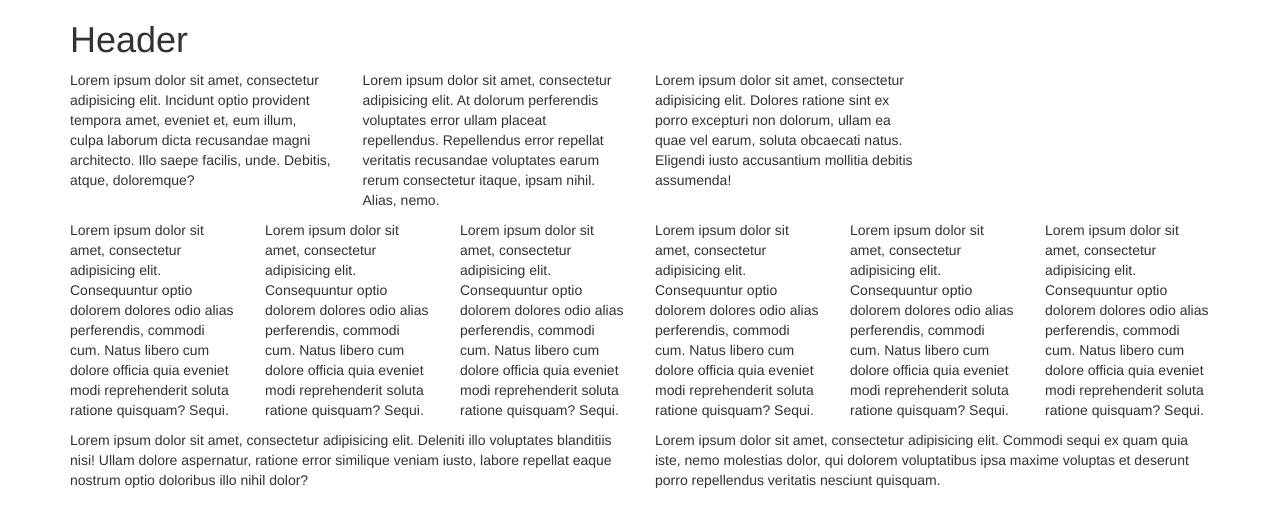
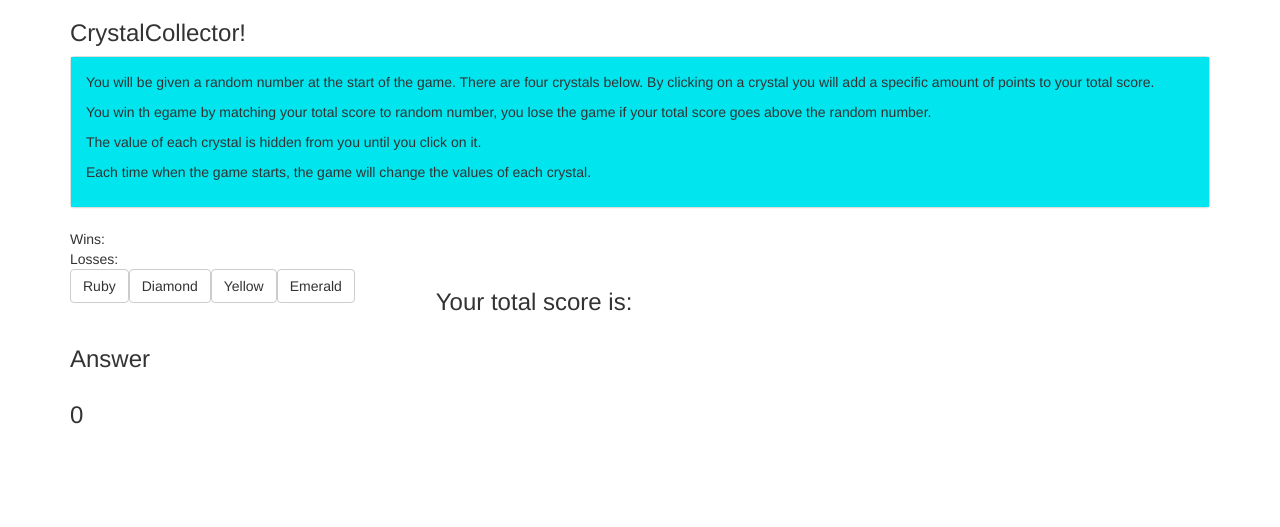
Before and after one commit to geterp55/week-4-game, a PHP site: page /test.html in a window 1280 px wide. Shown: the top 527 px of the page. Run offline with PHP 8.4, Linux system fonts and the light colour scheme.

Commit message:
version3 w/jquery

```diff
--- a/assets/css/style.css
+++ b/assets/css/style.css
@@ -1,34 +1,30 @@
-
+/* class. Or ID # */
 img{
 	width:141px;
 }
 
 
-
+#counterBox{
+	font-size: 24px;
+	color:#B0171F;
+}
 
 #box2{
 	background-color: #00E5EE;
 }
 
 
-}
 #ruby{
-
-
+	float:left;
 }
 #diamond{
-
-
-
+	float: left;
+}
+#yellow{
+	float:left;
 }
 #emerald{
-
-
-}
-
-#yellow{
-
-
+	float: left;
 }
 
 
--- a/assets/javascript/game.js
+++ b/assets/javascript/game.js
@@ -3,7 +3,7 @@
 
 //VARIABLES
 //==============================================================
-var gameStart = [23, 37, 55, 75, 88];
+var gameMasterNum = [23, 37, 55, 75, 88];
 var gemValues = [1, 2, 3, 4, 5, 6, 7, 8, 9, 10, 11, 12];
 var runTotal = 0;
 
@@ -22,31 +22,38 @@ var runTotal = 0;
 //var diamondButton = 0;
 
 
-//Start game
-//function (startGame){
-	var gameGuess = gameStart[Math.floor(Math.random() * gameStart.length)];
-	console.log(gameGuess);
-//}
+//THIS SELECTS THE START OF THE GAME
+$(document).ready(function(){
+
+	    $(".allButtons").click(function(){
+	    	//for (var i=0;i=2;i++);{
+	        var gameGuess = gameMasterNum[Math.floor(Math.random() * gameMasterNum.length)];
+			document.getElementById('counterBox').innerHTML = gameGuess;
+			//console.log(gameGuess);use this to check if working
+			//}
+	    });
+ });
 
 
 
-	for (var i=0; i < 12; i++){
-		var gemClick = gemValues[Math.floor(Math.random() * gemValues.length)];
-		console.log(gemClick);
 
-		if (runTotal < gameGuess){
-			runTotal = runTotal + gemClick;
-			console.log(runTotal + " total");
-		}
-		else if(runTotal === gameGuess){
-			runTotal = runTotal + " You Win";
-			console.log(runTotal);
-		}
-		else{
-			runTotal = runTotal + " You lose!";
-			console.log(runTotal);
-		}
-	}
+	//for (var i=0; i < 12; i++){
+	//	var gemClick = gemValues[Math.floor(Math.random() * gemValues.length)];
+	//	console.log(gemClick);
+
+	//	if (runTotal < gameGuess){
+	//		runTotal = runTotal + gemClick;
+	//		console.log(runTotal + " total");
+	//	}
+	//	else if(runTotal === gameGuess){
+	//		runTotal = runTotal + " You Win";
+	//		console.log(runTotal);
+	//	}
+	//	else{
+	//		runTotal = runTotal + " You lose!";
+	//		console.log(runTotal);
+	//	}
+	//}
 
 
 
--- a/test.html
+++ b/test.html
@@ -1,64 +1,86 @@
-<!DOCTYPE html>
-<html lang="en">
+<!DOCTYPE <!DOCTYPE html>
+<html>
 <head>
-	<meta charset="UTF-8">
-	<title>Bootstrap Demo</title>
+
+	<title>Crystals Collector!</title>
+	<meta name="viewport" content="width=device-width, initial-scale=1">
+	<link rel="stylesheet" type="text/css" href="assets/css/reset.css">
 	<link rel="stylesheet" href="https://maxcdn.bootstrapcdn.com/bootstrap/3.3.6/css/bootstrap.min.css">
+	<link rel="stylesheet" type="text/css" href="assets/css/style.css">
 
 </head>
 <body>
-	<!-- Creates the Overall Grid -->
 <div class="container">
-
-		<!-- Row 1 -->
 	<div class="row">
   		<div class="col-sm-12">
-				<h1>Header</h1>
+  			<h3>CrystalCollector!</h3>
   		</div>
 	</div>
-		<!-- Row 2 -->
-		<div class="row">
-			<div class="col-sm-3">
-				<p>Lorem ipsum dolor sit amet, consectetur adipisicing elit. Incidunt optio provident tempora amet, eveniet et, eum illum, culpa laborum dicta recusandae magni architecto. Illo saepe facilis, unde. Debitis, atque, doloremque?</p>
-			</div>
-			<div class="col-sm-3">
-				<p>Lorem ipsum dolor sit amet, consectetur adipisicing elit. At dolorum perferendis voluptates error ullam placeat repellendus. Repellendus error repellat veritatis recusandae voluptates earum rerum consectetur itaque, ipsam nihil. Alias, nemo.</p>
-			</div>
-			<div class="col-sm-3">
-				<p>Lorem ipsum dolor sit amet, consectetur adipisicing elit. Dolores ratione sint ex porro excepturi non dolorum, ullam ea quae vel earum, soluta obcaecati natus. Eligendi iusto accusantium mollitia debitis assumenda!</p>
-			</div>
-		</div>
-		<!-- Row 3 -->
-		<div class="row">
-			<div class="col-sm-2">
-				<p>Lorem ipsum dolor sit amet, consectetur adipisicing elit. Consequuntur optio dolorem dolores odio alias perferendis, commodi cum. Natus libero cum dolore officia quia eveniet modi reprehenderit soluta ratione quisquam? Sequi.</p>
-			</div>
-			<div class="col-sm-2">
-				<p>Lorem ipsum dolor sit amet, consectetur adipisicing elit. Consequuntur optio dolorem dolores odio alias perferendis, commodi cum. Natus libero cum dolore officia quia eveniet modi reprehenderit soluta ratione quisquam? Sequi.</p>
-			</div>
-			<div class="col-sm-2">
-				<p>Lorem ipsum dolor sit amet, consectetur adipisicing elit. Consequuntur optio dolorem dolores odio alias perferendis, commodi cum. Natus libero cum dolore officia quia eveniet modi reprehenderit soluta ratione quisquam? Sequi.</p>
-			</div>
-			<div class="col-sm-2">
-				<p>Lorem ipsum dolor sit amet, consectetur adipisicing elit. Consequuntur optio dolorem dolores odio alias perferendis, commodi cum. Natus libero cum dolore officia quia eveniet modi reprehenderit soluta ratione quisquam? Sequi.</p>
-			</div>
-			<div class="col-sm-2">
-				<p>Lorem ipsum dolor sit amet, consectetur adipisicing elit. Consequuntur optio dolorem dolores odio alias perferendis, commodi cum. Natus libero cum dolore officia quia eveniet modi reprehenderit soluta ratione quisquam? Sequi.</p>
-			</div>
-			<div class="col-sm-2">
-				<p>Lorem ipsum dolor sit amet, consectetur adipisicing elit. Consequuntur optio dolorem dolores odio alias perferendis, commodi cum. Natus libero cum dolore officia quia eveniet modi reprehenderit soluta ratione quisquam? Sequi.</p>
-			</div>
-		</div>
-		<!-- Row 4 -->
-		<div class="row">
-			<div class="col-sm-6">
-				<p>Lorem ipsum dolor sit amet, consectetur adipisicing elit. Deleniti illo voluptates blanditiis nisi! Ullam dolore aspernatur, ratione error similique veniam iusto, labore repellat eaque nostrum optio doloribus illo nihil dolor?</p>
-			</div>
-			<div class="col-sm-6">
-				<p>Lorem ipsum dolor sit amet, consectetur adipisicing elit. Commodi sequi ex quam quia iste, nemo molestias dolor, qui dolorem voluptatibus ipsa maxime voluptas et deserunt porro repellendus veritatis nesciunt quisquam.</p>
-			</div>
+		<!--<img src="assets/diamond_upholstery_@2X.png" class="img-fluid" alt="Responsive image">-->
+
+
+	<div class="panel panel-default">
+  		<div class="panel-body" id="box2">
+  			<p>You will be given a random number at the start of the game.
+			There are four crystals below.  By clicking on a crystal you will add a specific amount of points to your total score.
+			</p>
+
+			<p>You win th egame by matching your total score to random number, you lose the game if your total score goes above the random number.
+			</p>
+
+			<p>The value of each crystal is hidden from you until you click on it.</p>
+
+			<p>Each time when the game starts, the game will change the values of each crystal.</p>
+
   		</div>
 	</div>
 
+	<div class="row">
+  		<div class="col-lg-8" id="counterBox">
+
+  		</div>
+		<div class="col-lg-8" id="gameCounterBox">
+			<div>Wins:</div>
+	  		<div>Losses: </div>
+  		</div>
+	</div>
+
+<!--place bootstrap buttons herer instead of grid + images place on-click functions-->
+
+	<div class="allButtons">
+		<button class="btn btn-default" type="submit" id="ruby">Ruby</button>
+		<button class="btn btn-default" type="submit" id="diamond">Diamond</button>
+		<button class="btn btn-default" type="submit" id="yellow">Yellow</button>
+		<button class="btn btn-default" type="submit" id="emerald">Emerald</button>
+
+	</div>
+
+
+
+	<div class="row">
+  		<div class="col-md-3 col-xs-1">
+  			<h3 id="your">Your total score is: </h3>
+  		</div>
+		<div class="col-md-9 col-xs-11" id="score">
+  			<h3 id="answer">Answer</h3>
+  		</div>
+
+	</div>
+
+	<div class="row">
+  		<div class="col-lg-12 col-xs-12">
+  			<h3 id="number">0</h3>
+  		</div>
+	</div>
+
+	<div id="emptyDiv"></div>
+
+</div>
+</div>
+
+<script src="https://code.jquery.com/jquery-2.2.0.js"></script>
+<script type="text/javascript" src="assets/javascript/game.js">
+</script>
+
 </body>
 </html>
```
Also changed, not shown: 1 other file. Lines whose indentation alone changed are shown as unchanged.
